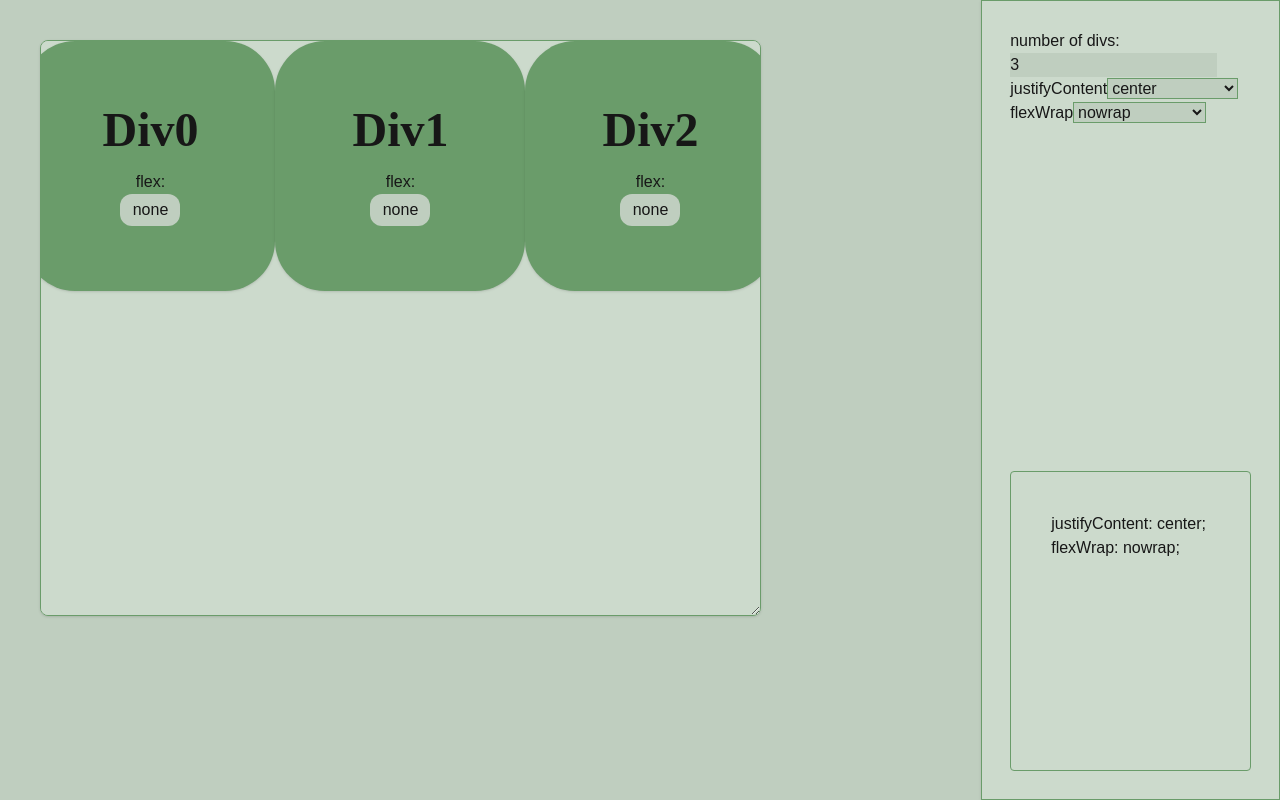
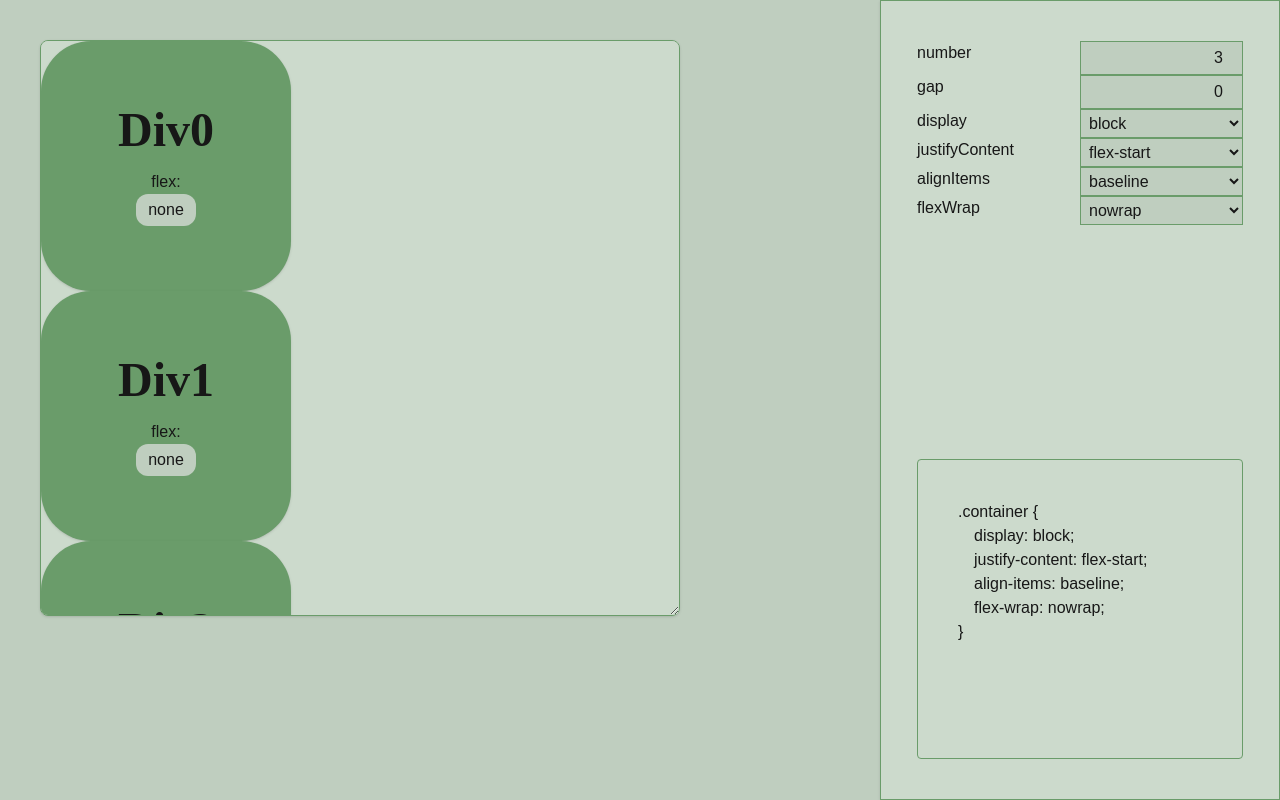
Before and after one commit to SXC22/Flex-Layout-Demo, a Next.js app: page / in a window 1280 px wide. Built offline with nearby package versions, Linux system fonts and the light colour scheme; a web font is replaced by a local one.

Commit message:
Updated: sidebar styles, styleComponent css syntax

```diff
--- a/src/app/component/previewComponent.jsx
+++ b/src/app/component/previewComponent.jsx
@@ -16,14 +16,10 @@ const PreviewComponent = ({ styles, n=1 }) => {
 
     }, [n]);
 
-    useEffect(() => {
-        console.log(styles);
-    }, [styles])
-
 
     return (
-        <div className="bg-[--preview-background] border border-[--card-background] w-[80%] h-[80%] min-w-[200px] min-h-[200px] max-h-full overflow-auto shadow rounded-lg resize">
-            <div className="flex transition-all" style={styles}>
+        <div className="bg-[--preview-background] border border-[--card-background] w-[80%] h-[80%] min-w-[200px] min-h-[200px] max-w-full max-h-full overflow-auto shadow rounded-lg resize">
+            <div className="transition-all h-full" style={styles}>
                 { elementIndexes.map((element, index) =>
                     <PreviewDivComponent key={index} index={index} />
                 )}
--- a/src/app/component/settingComponent.jsx
+++ b/src/app/component/settingComponent.jsx
@@ -2,17 +2,21 @@
 
 import { useEffect } from "react";
 
-const SettingComponent = ({ fieldValue, options, callBack }) => {
+const SettingComponent = ({ fieldValue, options, callBack, value='', type='select' }) => {
     useEffect(() => {
+        if (type==='select')
             callBack(fieldValue, options[0]);
+
     }, []);
 
     return (
-        <div className="flex">
-            <div>{ fieldValue }</div>
-            <div>
+        <div className="flex justify-between">
+            <div className="flex-1">{ fieldValue }</div>
+            <div className="flex-1">
+                {
+                    type==='select' ?
                         <select
-                    className="border border-[--card-background]"
+                            className="border border-[--card-background] w-full p-1"
                             onInput={(e) => callBack(fieldValue, e.target.value)}
                         >
                             { options.map((option, index) => <option
@@ -20,6 +24,17 @@ const SettingComponent = ({ fieldValue, options, callBack }) => {
                                 value={option}
                             >{option}</option>)}
                         </select>
+
+                    : type==='number' ?
+                        <input
+                            className="border border-[--card-background] w-full p-1 text-right"
+                            defaultValue={value}
+                            type="number"
+                            onInput={ (e) => callBack(fieldValue, e.target.value) }
+                        />
+
+                    : <></>
+                }
             </div>
         </div>
     )
--- a/src/app/component/styleComponent.jsx
+++ b/src/app/component/styleComponent.jsx
@@ -1,10 +1,20 @@
 
 const StyleComponent = ({ styles }) => {
+    const caseConversion = (title) => {
+        var out = "";
+        for (var chr of title) {
+            if (chr === chr.toUpperCase()) out += '-'+chr.toLowerCase();
+            else out += chr;
+        }
+        return out;
+    }
+
     return (
-        <div className="h-[300px] border border-[--card-background] p-10 rounded font-[lucida_console]">
+        <div className="h-[300px] border border-[--card-background] p-10 rounded font-[lucida_console]">{".container {"}<br></br>
             { Object.keys(styles).map((style, index) => <div key={index}>
-                {style}: {styles[style]};
+                &emsp;{caseConversion(style)}: {styles[style]};
             </div>) }
+            {"}"}
         </div>
     )
 }
--- a/src/app/globals.css
+++ b/src/app/globals.css
@@ -9,7 +9,7 @@
   --card-background: #6a9c6a;
   --shadow: 4px 4px 10px 10px var(--foreground);
 
-  --sidebar-width: 400px;
+  --sidebar-width: 480px;
 }
 
 /* @media (prefers-color-scheme: dark) {
--- a/src/app/page.jsx
+++ b/src/app/page.jsx
@@ -19,27 +19,51 @@ export default function Home() {
 	}
 
 	return (
-		<div className="flex justify-between w-full h-screen">
-			<section className="m-10 w-full">
+		<div className="flex justify-between w-screen h-screen">
+			<section className="m-10 w-full max-w-[calc(100%_-_var(--sidebar-width))]">
 				<PreviewComponent styles={containerStyles} n={numberDivs}/>
 			</section>
-			<section className="flex flex-col bg-[--preview-background] w-[--sidebar-width] h-full border border-[--card-background] shadow p-7">
+			<section className="flex flex-col bg-[--preview-background] w-[--sidebar-width] h-full border border-[--card-background] shadow py-10 px-9">
 				{/* <section className="flex flex-col"> */}
 					<section className="flex-1">
-						<div>
-							<span>number of divs:
-								<input
-									value={numberDivs}
-									onInput={(e) => setNumberDivs(e.target.value)}
-									type="number"
-								/>
-							</span>
-						</div>
+
+						<SettingComponent
+							fieldValue={"number"}
+							type="number"
+							value={numberDivs}
+							callBack={ (field, value) => setNumberDivs(value) }
+						></SettingComponent>
+
+						{/* GAP PROPERTY */}
+						<SettingComponent
+							fieldValue={"gap"}
+							type="number"
+							value="0"
+							callBack={ (field, value) => updateStyle(field, value+'px') }
+						></SettingComponent>
+
+						{/* DISPLAY PROPERTY */}
+						<SettingComponent
+							fieldValue={"display"}
+							options={["block", "flex"]}
+							callBack={ updateStyle }
+						></SettingComponent>
+
+						{/* JUSTIFY-CONTENT PROPERTY */}
 						<SettingComponent
 							fieldValue={"justifyContent"}
-							options={["center", "space-between", "space-around", "space-evenly"]}
+							options={["flex-start", "flex-end", "center", "space-between", "space-around", "space-evenly"]}
 							callBack={ updateStyle }
 						></SettingComponent>
+
+						{/* ALIGN-ITEMS PROPERTY */}
+						<SettingComponent
+							fieldValue={"alignItems"}
+							options={["baseline", "center", "end"]}
+							callBack={ updateStyle }
+						></SettingComponent>
+
+						{/* FLEX-WRAP PROPERTY */}
 						<SettingComponent
 							fieldValue={"flexWrap"}
 							options={["nowrap", "wrap", "wrap-reverse", "column-reverse"]}
```
Lines whose indentation alone changed are shown as unchanged.
